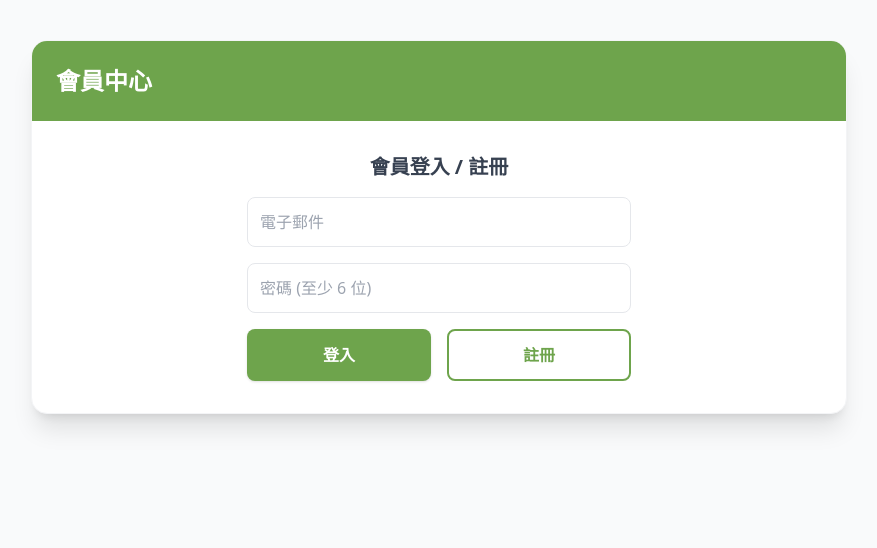
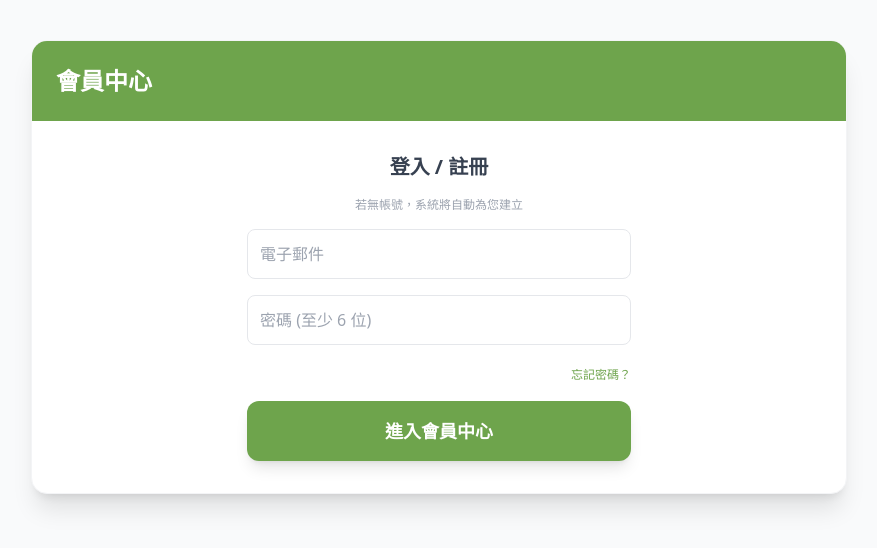
Before and after one commit to keicha2025/keicha, a Jekyll site: the page member.html, which Jekyll copies as it is, in a window 1280 px wide. Shown: the top 548 px of the page, without its empty margins (201-1078 px from the left). Built offline with Jekyll 4.4.1, drawn with Linux system fonts in a browser that asks for light colours; nearby versions of some CDN libraries; comment, search, counter and statistics services are not loaded.

Commit message:
Update member.html

```diff
--- a/member.html
+++ b/member.html
@@ -7,9 +7,13 @@
     <script src="https://cdn.tailwindcss.com"></script>
     <link rel="stylesheet" href="https://fonts.googleapis.com/css2?family=Material+Symbols+Rounded:opsz,wght,FILL,GRAD@24,400,0,0" />
     <style>
-        :root { --brand-green: #6ea44c; }
+        :root {
+            --brand-green: #6ea44c;
+            --brand-green-10: rgba(110, 164, 76, 0.1); /* 品牌色 10% */
+        }
         .text-brandGreen { color: var(--brand-green); }
         .bg-brandGreen { background-color: var(--brand-green); }
+        .bg-brandGreen-10 { background-color: var(--brand-green-10); }
         .border-brandGreen { border-color: var(--brand-green); }
         .ring-brandGreen:focus { --tw-ring-color: var(--brand-green); }
     </style>
@@ -20,19 +24,20 @@
     <div class="bg-white rounded-2xl shadow-xl overflow-hidden border border-gray-100">
 
         <div class="bg-brandGreen p-6 text-white flex justify-between items-center">
-            <h1 class="text-2xl font-bold">會員中心</h1>
+            <h1 class="text-2xl font-bold text-white">會員中心</h1>
             <button id="logout-btn" class="hidden text-sm bg-white/20 hover:bg-white/30 px-3 py-1 rounded transition">登出</button>
         </div>
 
         <div id="auth-area" class="p-8">
             <div class="max-w-sm mx-auto space-y-4">
-                <h2 class="text-xl font-bold text-center text-gray-700">會員登入 / 註冊</h2>
+                <h2 class="text-xl font-bold text-center text-gray-700">登入 / 註冊</h2>
+                <p class="text-center text-xs text-gray-400">若無帳號，系統將自動為您建立</p>
                 <input type="email" id="email" placeholder="電子郵件" class="w-full p-3 border border-gray-200 rounded-lg focus:ring-2 ring-brandGreen outline-none">
                 <input type="password" id="password" placeholder="密碼 (至少 6 位)" class="w-full p-3 border border-gray-200 rounded-lg focus:ring-2 ring-brandGreen outline-none">
-                <div class="grid grid-cols-2 gap-4">
-                    <button id="login-btn" class="bg-brandGreen text-white p-3 rounded-lg font-bold shadow hover:bg-opacity-90">登入</button>
-                    <button id="signup-btn" class="border-2 border-brandGreen text-brandGreen p-3 rounded-lg font-bold hover:bg-green-50">註冊</button>
+                <div class="text-right">
+                    <button id="forgot-pw-btn" class="text-xs text-brandGreen hover:underline font-medium">忘記密碼？</button>
                 </div>
+                <button id="submit-auth-btn" class="w-full bg-brandGreen text-white py-4 rounded-xl font-bold text-lg shadow-lg hover:bg-opacity-90 transition">進入會員中心</button>
             </div>
         </div>
 
@@ -40,55 +45,60 @@
             <form id="profile-form" class="space-y-8">
 
                 <section>
-                    <h2 class="text-lg font-bold text-gray-800 mb-4 flex items-center border-l-4 border-brandGreen pl-3">
-                        基本資料設定
-                    </h2>
+                    <h2 class="text-lg font-bold text-gray-800 mb-4 border-l-4 border-brandGreen pl-3">基本資料設定</h2>
                     <div class="grid grid-cols-1 md:grid-cols-2 gap-4">
                         <div>
-                            <label class="block text-sm font-medium text-gray-600 mb-1">真實姓名（取件用）</label>
-                            <input type="text" id="display_name" class="w-full p-3 border border-gray-200 rounded-lg bg-gray-50 focus:bg-white focus:ring-2 ring-brandGreen outline-none transition">
+                            <label class="block text-sm font-bold text-gray-600 mb-1">真實姓名（取件用）</label>
+                            <input type="text" id="display_name" class="w-full p-3 border border-gray-200 rounded-lg bg-brandGreen-10 focus:bg-white focus:ring-2 ring-brandGreen outline-none transition">
                         </div>
                         <div>
-                            <label class="block text-sm font-medium text-gray-600 mb-1">聯絡電話</label>
-                            <input type="tel" id="user_phone" placeholder="09xxxxxxxx" class="w-full p-3 border border-gray-200 rounded-lg bg-gray-50 focus:bg-white focus:ring-2 ring-brandGreen outline-none transition">
-                            <p class="text-xs text-brandGreen mt-1 font-medium">需為 09 開頭的 10 碼數字</p>
+                            <label class="block text-sm font-bold text-gray-600 mb-1">聯絡電話</label>
+                            <input type="tel" id="user_phone" placeholder="09xxxxxxxx" class="w-full p-3 border border-gray-200 rounded-lg bg-brandGreen-10 focus:bg-white focus:ring-2 ring-brandGreen outline-none transition">
+                            <p class="text-[10px] text-brandGreen mt-1 font-medium">※ 請輸入 09 開頭的 10 碼數字</p>
                         </div>
                     </div>
                 </section>
 
-                <section class="space-y-6">
-                    <h2 class="text-lg font-bold text-gray-800 flex items-center border-l-4 border-brandGreen pl-3">
-                        新增取貨方式 (可並存)
-                    </h2>
+                <section class="space-y-4">
+                    <h2 class="text-lg font-bold text-gray-800 border-l-4 border-brandGreen pl-3 mb-2">取貨資料預設 (選填)</h2>
 
-                    <div class="p-4 bg-green-50 border border-brandGreen rounded-xl space-y-3">
-                        <div class="flex items-center justify-between">
-                            <span class="flex items-center font-bold text-brandGreen">
-                                <span class="material-symbols-rounded mr-1">store</span> 7-11 店號
-                            </span>
-                            <a href="https://www.ibon.com.tw/mobile/retail_inquiry.aspx" target="_blank" class="text-xs bg-white border border-brandGreen text-brandGreen px-3 py-1 rounded-full hover:bg-green-100 transition">查詢 7-11 店號</a>
+                    <div class="space-y-2">
+                        <button type="button" onclick="toggleSection('sec_711')" class="w-full flex items-center justify-between p-4 border border-brandGreen text-brandGreen rounded-xl hover:bg-brandGreen-10 transition">
+                            <span class="font-bold flex items-center"><span class="material-symbols-rounded mr-2">store</span>設定 7-11 取貨</span>
+                            <span class="material-symbols-rounded">add_circle</span>
+                        </button>
+                        <div id="sec_711" class="hidden p-4 bg-brandGreen-10 rounded-xl space-y-3 border-t-2 border-brandGreen">
+                            <div class="flex justify-between items-center">
+                                <label class="text-sm font-bold text-gray-700">7-11 六位數店號</label>
+                                <a href="https://www.ibon.com.tw/mobile/retail_inquiry.aspx" target="_blank" class="text-[10px] bg-white text-brandGreen px-2 py-1 rounded border border-brandGreen">查詢店號</a>
+                            </div>
+                            <input type="text" id="store_711" maxlength="6" class="w-full p-3 border border-gray-200 rounded-lg focus:ring-2 ring-brandGreen outline-none">
                         </div>
-                        <input type="text" id="store_711" maxlength="6" placeholder="請輸入 6 位數字店號"
-                               class="w-full p-3 border border-gray-200 rounded-lg focus:ring-2 ring-brandGreen outline-none">
                     </div>
 
-                    <div class="p-4 bg-green-50 border border-brandGreen rounded-xl space-y-3">
-                        <div class="flex items-center justify-between">
-                            <span class="flex items-center font-bold text-brandGreen">
-                                <span class="material-symbols-rounded mr-1">storefront</span> 全家 店號
-                            </span>
-                            <a href="https://www.family.com.tw/marketing/inquiry.aspx" target="_blank" class="text-xs bg-white border border-brandGreen text-brandGreen px-3 py-1 rounded-full hover:bg-green-100 transition">查詢全家店號</a>
+                    <div class="space-y-2">
+                        <button type="button" onclick="toggleSection('sec_fami')" class="w-full flex items-center justify-between p-4 border border-brandGreen text-brandGreen rounded-xl hover:bg-brandGreen-10 transition">
+                            <span class="font-bold flex items-center"><span class="material-symbols-rounded mr-2">storefront</span>設定全家取貨</span>
+                            <span class="material-symbols-rounded">add_circle</span>
+                        </button>
+                        <div id="sec_fami" class="hidden p-4 bg-brandGreen-10 rounded-xl space-y-3 border-t-2 border-brandGreen">
+                            <div class="flex justify-between items-center">
+                                <label class="text-sm font-bold text-gray-700">全家 六位數店號</label>
+                                <a href="https://www.family.com.tw/marketing/inquiry.aspx" target="_blank" class="text-[10px] bg-white text-brandGreen px-2 py-1 rounded border border-brandGreen">查詢店號</a>
+                            </div>
+                            <input type="text" id="store_fami" maxlength="6" class="w-full p-3 border border-gray-200 rounded-lg focus:ring-2 ring-brandGreen outline-none">
                         </div>
-                        <input type="text" id="store_fami" maxlength="6" placeholder="請輸入 6 位數字店號"
-                               class="w-full p-3 border border-gray-200 rounded-lg focus:ring-2 ring-brandGreen outline-none">
                     </div>
 
-                    <div class="p-4 bg-green-50 border border-brandGreen rounded-xl space-y-3">
-                        <span class="flex items-center font-bold text-brandGreen">
-                            <span class="material-symbols-rounded mr-1">home</span> 宅配地址
-                        </span>
-                        <input type="text" id="shipping_address" placeholder="請輸入完整地址"
-                               class="w-full p-3 border border-gray-200 rounded-lg focus:ring-2 ring-brandGreen outline-none">
+                    <div class="space-y-2">
+                        <button type="button" onclick="toggleSection('sec_home')" class="w-full flex items-center justify-between p-4 border border-brandGreen text-brandGreen rounded-xl hover:bg-brandGreen-10 transition">
+                            <span class="font-bold flex items-center"><span class="material-symbols-rounded mr-2">local_shipping</span>設定宅配地址</span>
+                            <span class="material-symbols-rounded">add_circle</span>
+                        </button>
+                        <div id="sec_home" class="hidden p-4 bg-brandGreen-10 rounded-xl border-t-2 border-brandGreen">
+                            <label class="block text-sm font-bold text-gray-700 mb-2">完整宅配地址</label>
+                            <input type="text" id="shipping_address" class="w-full p-3 border border-gray-200 rounded-lg focus:ring-2 ring-brandGreen outline-none">
+                        </div>
                     </div>
                 </section>
 
@@ -121,37 +131,56 @@ const firebaseConfig = {
     const auth = getAuth(app);
     const db = getFirestore(app);
 
-    // 註冊
-    document.getElementById('signup-btn').onclick = async () => {
-        const e = document.getElementById('email').value;
-        const p = document.getElementById('password').value;
-        if (p.length < 6) return alert("密碼至少需要 6 位數");
-        try {
-            const res = await createUserWithEmailAndPassword(auth, e, p);
-            await setDoc(doc(db, "users", res.user.uid), { email: e, createdAt: new Date() });
-            alert("註冊成功！");
-        } catch (err) { alert("註冊失敗: " + err.message); }
+    // 展開收合函數
+    window.toggleSection = (id) => {
+        const el = document.getElementById(id);
+        el.classList.toggle('hidden');
     };
 
-    // 登入
-    document.getElementById('login-btn').onclick = async () => {
-        const e = document.getElementById('email').value;
-        const p = document.getElementById('password').value;
-        try { await signInWithEmailAndPassword(auth, e, p); } catch (err) { alert("登入失敗: " + err.message); }
+    function translateError(code) {
+        switch (code) {
+            case 'auth/invalid-credential': return '電子郵件或密碼錯誤。';
+            case 'auth/weak-password': return '密碼太短，請至少輸入 6 位數。';
+            case 'auth/invalid-email': return '電子郵件格式無效。';
+            default: return '發生錯誤：' + code;
+        }
+    }
+
+    // 登入/註冊並行
+    document.getElementById('submit-auth-btn').onclick = async () => {
+        const email = document.getElementById('email').value;
+        const password = document.getElementById('password').value;
+        if (!email || !password) return alert("請填寫 Email 與密碼");
+
+        try {
+            await signInWithEmailAndPassword(auth, email, password);
+        } catch (err) {
+            if (err.code === 'auth/user-not-found' || err.code === 'auth/invalid-credential') {
+                try {
+                    const res = await createUserWithEmailAndPassword(auth, email, password);
+                    await setDoc(doc(db, "users", res.user.uid), { email, createdAt: new Date() });
+                    alert("歡迎加入！已為您自動註冊帳號。");
+                } catch (sErr) { alert(translateError(sErr.code)); }
+            } else { alert(translateError(err.code)); }
+        }
     };
 
-    // 登出
+    document.getElementById('forgot-pw-btn').onclick = async () => {
+        const email = document.getElementById('email').value;
+        if (!email) return alert("請先輸入 Email");
+        try {
+            await sendPasswordResetEmail(auth, email);
+            alert("重設信已寄出！");
+        } catch (err) { alert(translateError(err.code)); }
+    };
+
     document.getElementById('logout-btn').onclick = () => signOut(auth).then(() => location.reload());
 
-    // 儲存設定
     document.getElementById('save-btn').onclick = async () => {
         const user = auth.currentUser;
-        if (!user) return alert("請先登入");
-
+        if (!user) return;
         const phone = document.getElementById('user_phone').value;
-        if (phone !== "" && !/^09\d{8}$/.test(phone)) {
-            return alert("電話格式錯誤！需為 09 開頭的 10 碼數字。");
-        }
+        if (phone && !/^09\d{8}$/.test(phone)) return alert("電話格式錯誤！");
 
         const data = {
             name: document.getElementById('display_name').value,
@@ -161,24 +190,15 @@ const firebaseConfig = {
             shipping_address: document.getElementById('shipping_address').value,
             updatedAt: new Date()
         };
-
-        try {
-            await setDoc(doc(db, "users", user.uid), data, { merge: true });
-            alert("會員資料已儲存！");
-        } catch (err) { alert("儲存失敗: " + err.message); }
+        await setDoc(doc(db, "users", user.uid), data, { merge: true });
+        alert("資料儲存成功！");
     };
 
-    // 監聽登入狀態
     onAuthStateChanged(auth, async (user) => {
-        const authArea = document.getElementById('auth-area');
-        const memberArea = document.getElementById('member-area');
-        const logoutBtn = document.getElementById('logout-btn');
-
         if (user) {
-            authArea.classList.add('hidden');
-            memberArea.classList.remove('hidden');
-            logoutBtn.classList.remove('hidden');
-
+            document.getElementById('auth-area').classList.add('hidden');
+            document.getElementById('member-area').classList.remove('hidden');
+            document.getElementById('logout-btn').classList.remove('hidden');
             const snap = await getDoc(doc(db, "users", user.uid));
             if (snap.exists()) {
                 const d = snap.data();
@@ -187,11 +207,11 @@ const firebaseConfig = {
                 document.getElementById('store_711').value = d.store_711 || '';
                 document.getElementById('store_fami').value = d.store_fami || '';
                 document.getElementById('shipping_address').value = d.shipping_address || '';
+                // 若已有資料，自動展開該區塊
+                if(d.store_711) document.getElementById('sec_711').classList.remove('hidden');
+                if(d.store_fami) document.getElementById('sec_fami').classList.remove('hidden');
+                if(d.shipping_address) document.getElementById('sec_home').classList.remove('hidden');
             }
-        } else {
-            authArea.classList.remove('hidden');
-            memberArea.classList.add('hidden');
-            logoutBtn.classList.add('hidden');
         }
     });
 </script>
```
Also changed, not shown: other parts of member.html (+2 -2 lines).
